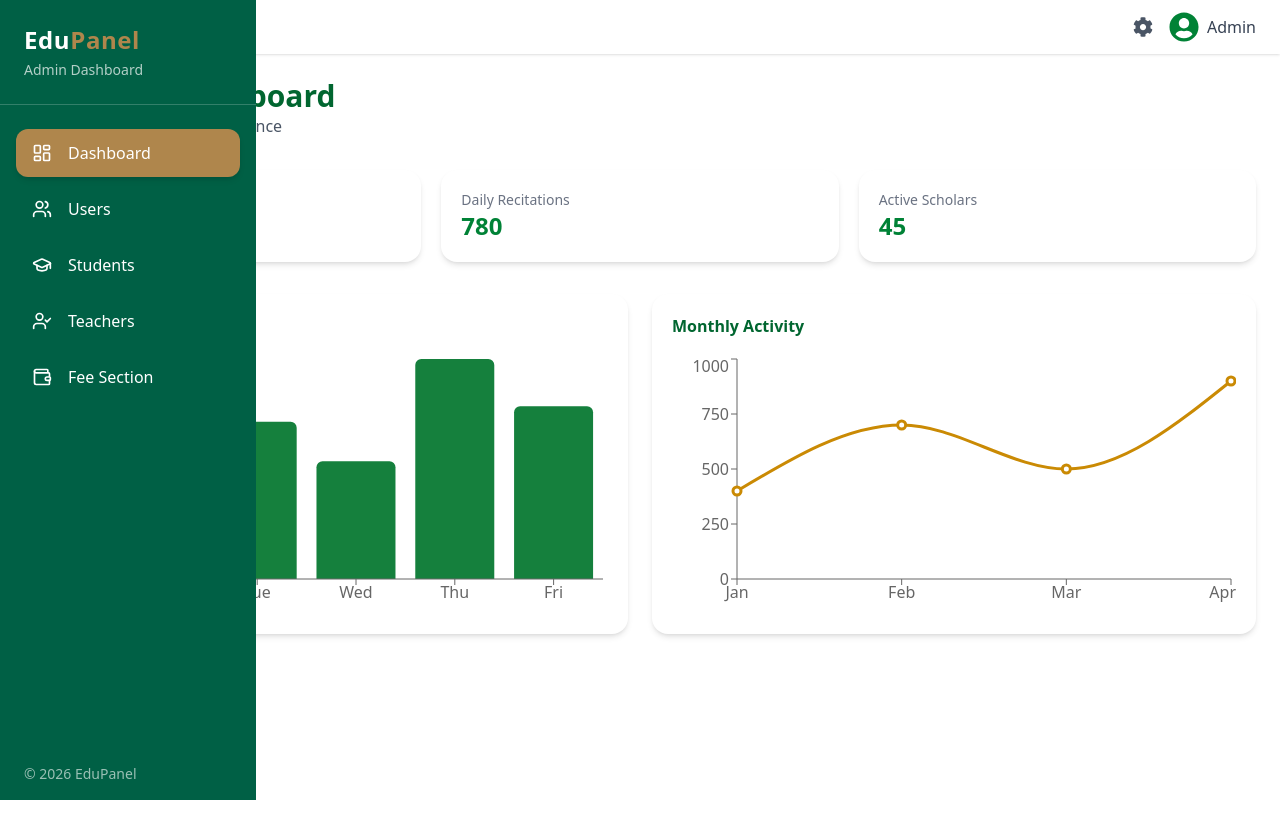
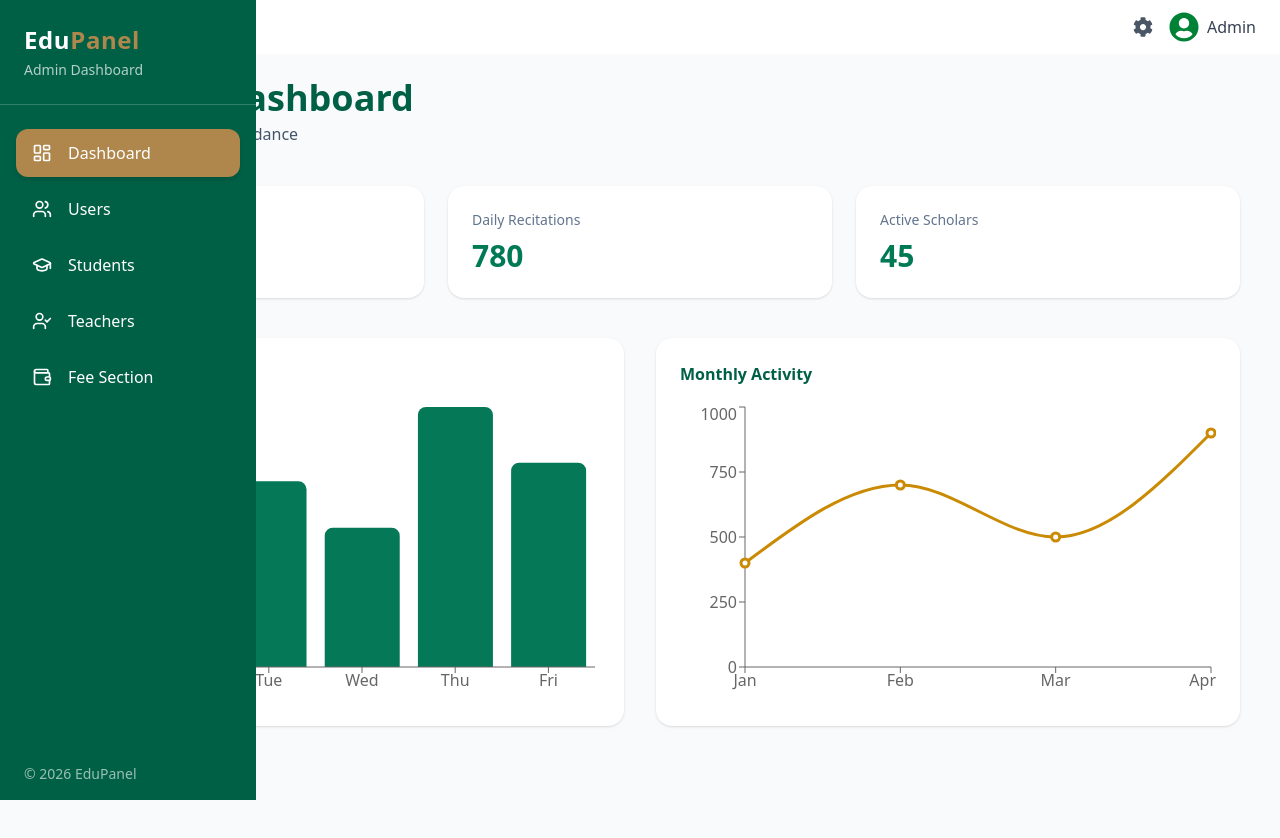
Before and after one commit to MuhmmadShakeel/Alquran-Dashboard, a React (Vite) app: page /dashboard in a window 1280 px wide. Shown: the top 838 px of the page. Built offline with nearby package versions, Linux system fonts and the light colour scheme.

Commit message:
second commit

```diff
--- a/src/Components/Dashboard/DashboardHead/DashboardHead.jsx
+++ b/src/Components/Dashboard/DashboardHead/DashboardHead.jsx
@@ -27,50 +27,51 @@ const activityData = [
 
 function DashboardHead() {
   return (
-    <div className="min-h-screen px-4 sm:px-6 py-6 bg-transparent">
+    <div className="min-h-screen w-full bg-slate-50 px-4 sm:px-6 lg:px-10 py-6">
 
-      {/* Container */}
-      <div className="max-w-7xl mx-auto">
+      {/* MAIN CONTAINER */}
+      <div className="max-w-[1400px] mx-auto">
 
-        {/* Header */}
-        <div className="mb-8 text-center sm:text-left">
-          <h1 className="text-2xl sm:text-3xl font-bold text-green-800">
+        {/* HEADER */}
+        <div className="mb-10 text-center lg:text-left">
+          <h1 className="text-2xl sm:text-3xl lg:text-4xl font-bold text-emerald-800">
             Al-Qur’an Dashboard
           </h1>
-          <p className="text-gray-600 text-sm sm:text-base">
+          <p className="text-slate-600 mt-1 text-sm sm:text-base">
             Knowledge • Reflection • Guidance
           </p>
         </div>
 
-        {/* Stats Cards */}
-        <div className="grid grid-cols-1 sm:grid-cols-2 lg:grid-cols-3 gap-5 mb-8">
+        {/* STATS CARDS */}
+        <div className="grid grid-cols-1 sm:grid-cols-2 lg:grid-cols-3 gap-6 mb-10">
 
-          <div className="bg-white p-5 rounded-2xl shadow-md text-center sm:text-left">
-            <h3 className="text-sm text-gray-500">Total Users</h3>
-            <p className="text-2xl font-bold text-green-700">2,450</p>
+          <div className="bg-white rounded-2xl p-6 shadow-sm hover:shadow-md transition">
+            <h3 className="text-sm text-slate-500">Total Users</h3>
+            <p className="text-3xl font-bold text-emerald-700 mt-2">2,450</p>
           </div>
 
-          <div className="bg-white p-5 rounded-2xl shadow-md text-center sm:text-left">
-            <h3 className="text-sm text-gray-500">Daily Recitations</h3>
-            <p className="text-2xl font-bold text-green-700">780</p>
+          <div className="bg-white rounded-2xl p-6 shadow-sm hover:shadow-md transition">
+            <h3 className="text-sm text-slate-500">Daily Recitations</h3>
+            <p className="text-3xl font-bold text-emerald-700 mt-2">780</p>
           </div>
 
-          <div className="bg-white p-5 rounded-2xl shadow-md text-center sm:text-left">
-            <h3 className="text-sm text-gray-500">Active Scholars</h3>
-            <p className="text-2xl font-bold text-green-700">45</p>
+          <div className="bg-white rounded-2xl p-6 shadow-sm hover:shadow-md transition sm:col-span-2 lg:col-span-1">
+            <h3 className="text-sm text-slate-500">Active Scholars</h3>
+            <p className="text-3xl font-bold text-emerald-700 mt-2">45</p>
           </div>
 
         </div>
 
-        {/* Charts Section */}
-        <div className="grid grid-cols-1 lg:grid-cols-2 gap-6">
+        {/* CHARTS */}
+        <div className="grid grid-cols-1 xl:grid-cols-2 gap-8">
 
-          {/* Weekly Users Chart */}
-          <div className="bg-white p-4 sm:p-5 rounded-2xl shadow-md">
-            <h3 className="font-semibold mb-4 text-green-800 text-center sm:text-left">
+          {/* WEEKLY USERS */}
+          <div className="bg-white rounded-2xl p-6 shadow-sm">
+            <h3 className="font-semibold text-emerald-800 mb-4 text-center lg:text-left">
               Weekly Users
             </h3>
-            <div className="w-full h-[220px] sm:h-[260px]">
+
+            <div className="w-full h-[260px] lg:h-[300px]">
               <ResponsiveContainer width="100%" height="100%">
                 <BarChart data={usersData}>
                   <XAxis dataKey="name" />
@@ -78,20 +79,21 @@ function DashboardHead() {
                   <Tooltip />
                   <Bar
                     dataKey="users"
-                    fill="#15803d"
-                    radius={[6, 6, 0, 0]}
+                    fill="#047857"
+                    radius={[8, 8, 0, 0]}
                   />
                 </BarChart>
               </ResponsiveContainer>
             </div>
           </div>
 
-          {/* Monthly Activity Chart */}
-          <div className="bg-white p-4 sm:p-5 rounded-2xl shadow-md">
-            <h3 className="font-semibold mb-4 text-green-800 text-center sm:text-left">
+          {/* MONTHLY ACTIVITY */}
+          <div className="bg-white rounded-2xl p-6 shadow-sm">
+            <h3 className="font-semibold text-emerald-800 mb-4 text-center lg:text-left">
               Monthly Activity
             </h3>
-            <div className="w-full h-[220px] sm:h-[260px]">
+
+            <div className="w-full h-[260px] lg:h-[300px]">
               <ResponsiveContainer width="100%" height="100%">
                 <LineChart data={activityData}>
                   <XAxis dataKey="name" />
```
